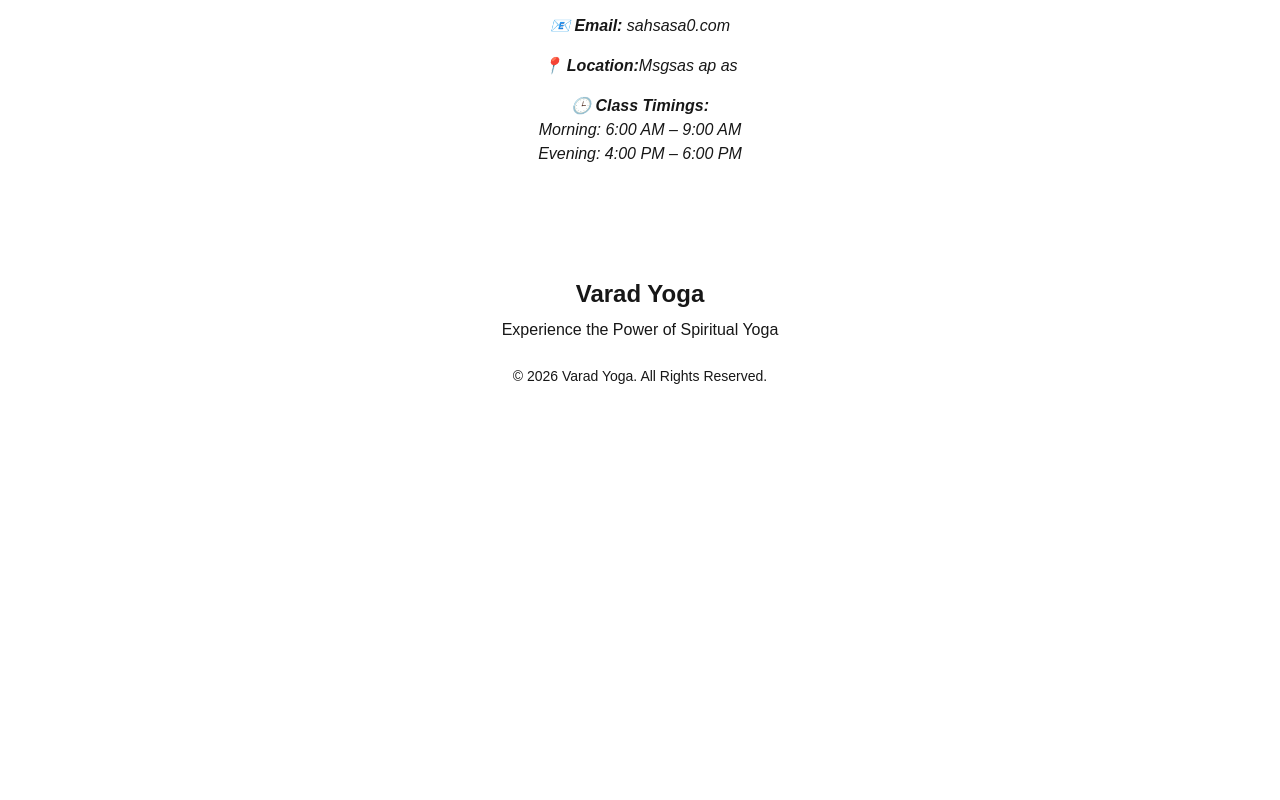
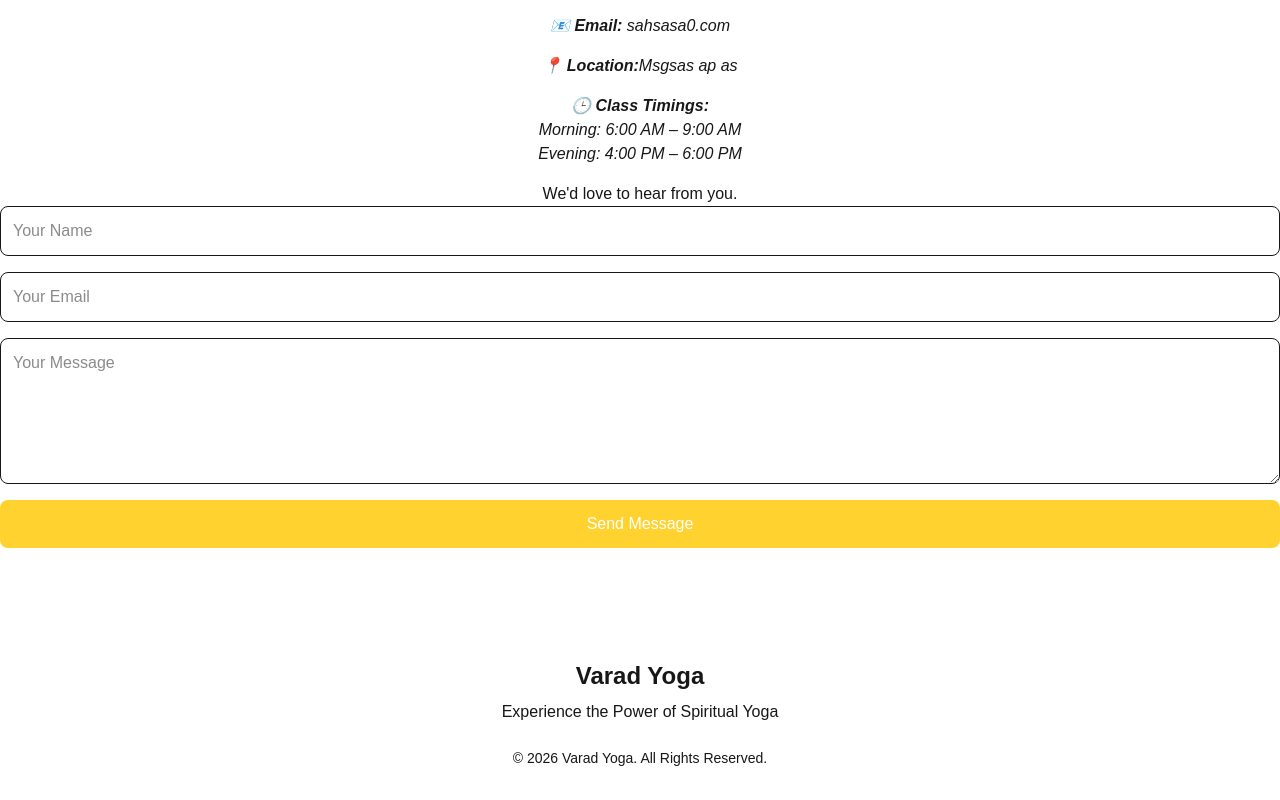
Before and after one commit to vrk-007/varad-yoga, a Next.js app: page / in a window 1280 px wide. Shown: the part 2175-2975 px from the top of the page. Before the commit the page ends 2593 px from the top, so only its background shows below. Built offline with nearby package versions, Linux system fonts and the light colour scheme.

Commit message:
response backend

```diff
--- /dev/null
+++ b/app/api/contact/route.ts
@@ -0,0 +1,5 @@
+export async function POST(request: Request) {
+    return Response.json({
+        message: "Hello from Backend!"
+    });
+}
--- a/app/components/Contact.tsx
+++ b/app/components/Contact.tsx
@@ -1,5 +1,32 @@
+"use client";
+import { useState } from "react";
+
+
 export default function Contact() {
+    const [name, setName] = useState("");
+    const [email, setEmail] = useState("");
+    const [message, setMessage] = useState("");
+    const handleSubmit = async (e: React.FormEvent) => {
+        e.preventDefault();
+        const response = await fetch("/api/contact", {
+            method: "POST",
+            headers: {
+                "Content-Type": "application/json",
+            },
+            body: JSON.stringify({
+                name,
+                email,
+                message,
+            }),
+        });
+
+        const data = await response.json();
+
+        console.log(data);
+    };
+
     return (
+
         <section className="py-20 mx-auto text-center">
             <h2 className="text-4xl extrabold">
                 Contact us
@@ -21,6 +48,43 @@ export default function Contact() {
                     Evening: 4:00 PM – 6:00 PM
                 </p>
             </address>
+            <p className="mt-4">
+                We'd love to hear from you.
+            </p>
+            <form onSubmit={handleSubmit} className="flex flex-col gap-4">
+
+                <input
+                    type="text"
+                    placeholder="Your Name"
+                    value={name}
+                    onChange={(e) => setName(e.target.value)}
+                    className="border rounded-lg p-3"
+                />
+
+                <input
+                    type="email"
+                    placeholder="Your Email"
+                    value={email}
+                    onChange={(e) => setEmail(e.target.value)}
+                    className="border rounded-lg p-3"
+                />
+
+                <textarea
+                    placeholder="Your Message"
+                    value={message}
+                    onChange={(e) => setMessage(e.target.value)}
+                    rows={5}
+                    className="border rounded-lg p-3"
+                ></textarea>
+
+                <button
+                    type="submit"
+                    className="bg-amber-300 text-white rounded-lg py-3"
+                >
+                    Send Message
+                </button>
+
+            </form>
         </section>
     );
 }
```
